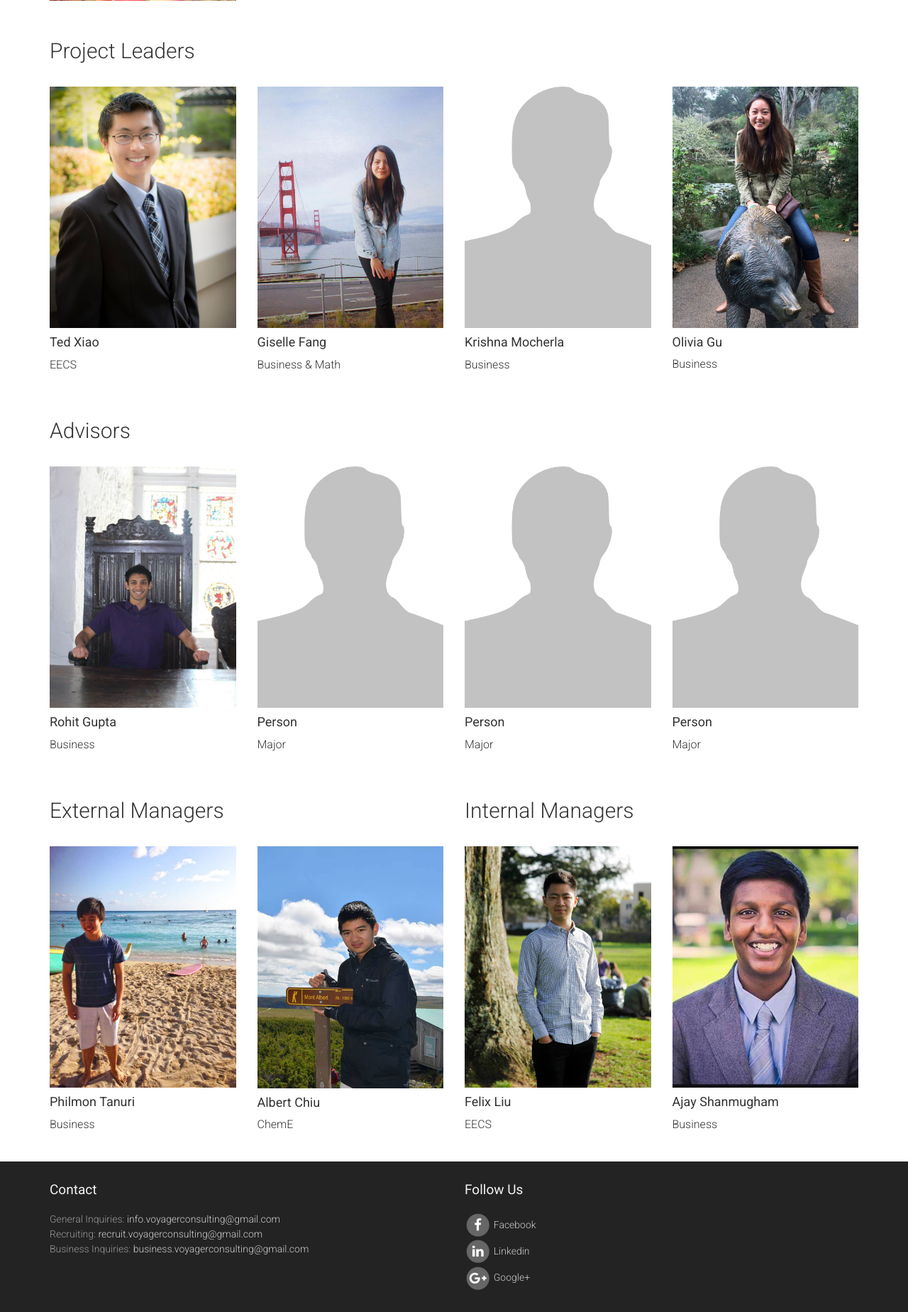
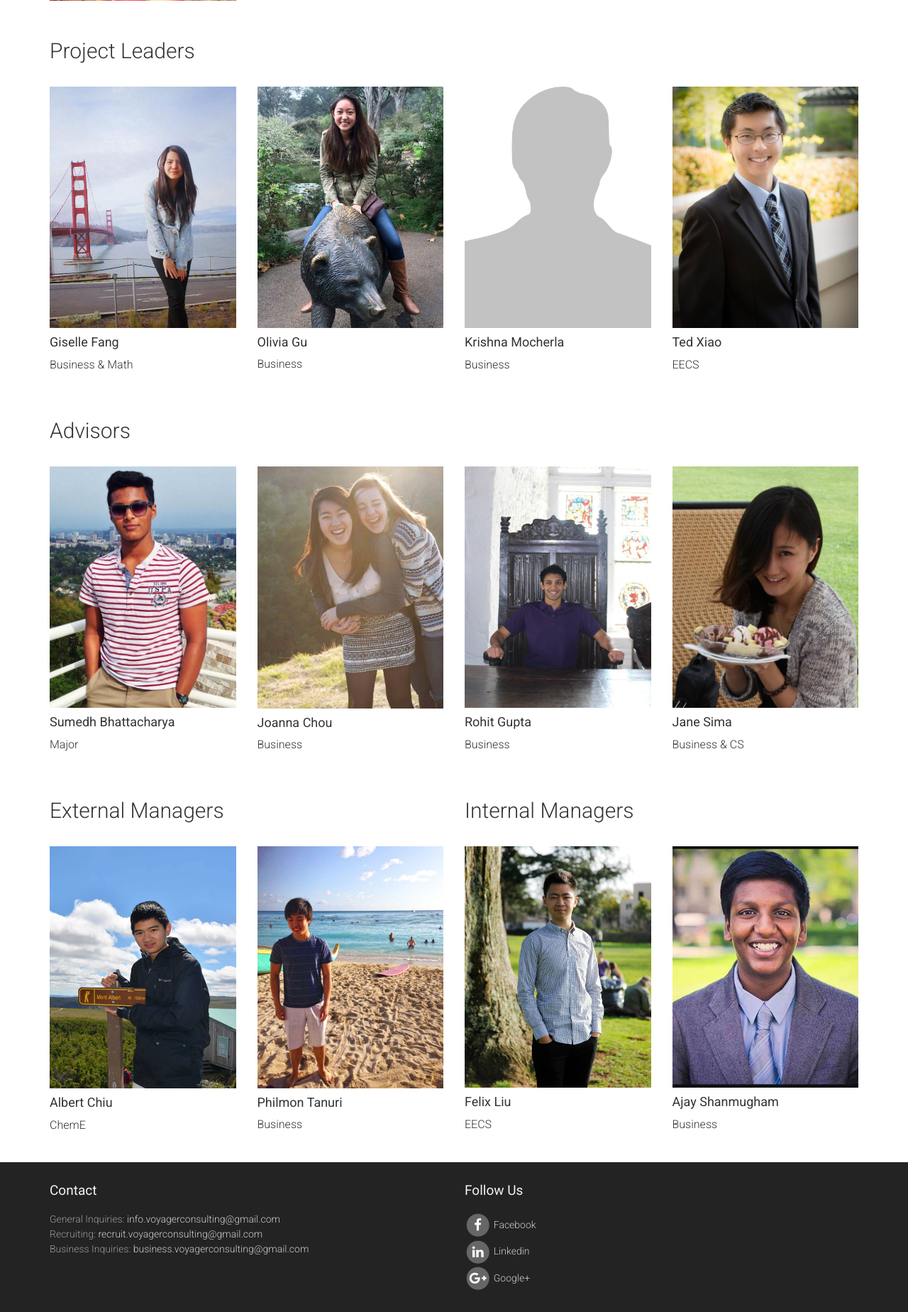
Before and after one commit to mttwng/vc, a PHP site: page /about.php in a window 1280 px wide, after a click on "Leadership". Shown: the part 1880-3728 px from the top of the page at 71% size. Run offline with PHP 8.4, Linux system fonts and the light colour scheme; some libraries are stand-ins or nearby versions.

Commit message:
Updated Leadership
added summedh and joanna

```diff
--- a/about.php
+++ b/about.php
@@ -202,15 +202,16 @@
 			<br>
 	      <div class="row">
 
-	      	<div class="col-xs-6 col-md-3">
-						<img src="assets/images/team/tedx.jpg" class="img" alt="Ted">
-						<h4>Ted Xiao</h4>
-						<p>EECS</p>
-					</div>
+
 			<div class="col-xs-6 col-md-3">
 				<img src="assets/images/team/gisellef.jpg" class="img" alt="Giselle">
 				<h4>Giselle Fang</h4>
 				<p>Business &amp; Math</p>
+			</div>
+			<div class="col-xs-6 col-md-3">
+				<img src="assets/images/team/oliviag.jpg" class="img" alt="Olivia">
+				<h4>Olivia Gu</h4>
+				<p>Business</p>
 			</div>
 			<div class="col-xs-6 col-md-3">
 				<img src="assets/images/team/grey-person.png" class="img" alt="Krishna">
@@ -218,9 +219,9 @@
 				<p>Business</p>
 			</div>
 			<div class="col-xs-6 col-md-3">
-						<img src="assets/images/team/oliviag.jpg" class="img" alt="Olivia">
-						<h4>Olivia Gu</h4>
-						<p>Business</p>
+				<img src="assets/images/team/tedx.jpg" class="img" alt="Ted">
+				<h4>Ted Xiao</h4>
+				<p>EECS</p>
 			</div>
 
 			</div>
@@ -231,26 +232,25 @@
 				<br>
 
 				<div class="row">
-
+					<div class="col-xs-6 col-md-3">
+						<img src="assets/images/team/sumedhb.jpg" class="img" alt="Sumedh">
+						<h4>Sumedh Bhattacharya</h4>
+						<p>Major</p>
+					</div>
+					<div class="col-xs-6 col-md-3">
+						<img src="assets/images/team/joannac.jpg" class="img" alt="Joanna">
+						<h4>Joanna Chou</h4>
+						<p>Business</p>
+					</div>
 					<div class="col-xs-6 col-md-3">
 						<img src="assets/images/team/rohitg.jpg" class="img" alt="Rohit">
 						<h4>Rohit Gupta</h4>
 						<p>Business</p>
 					</div>
 					<div class="col-xs-6 col-md-3">
-						<img src="assets/images/team/grey-person.png" class="img" alt="Person">
-						<h4>Person</h4>
-						<p>Major</p>
-					</div>
-					<div class="col-xs-6 col-md-3">
-						<img src="assets/images/team/grey-person.png" class="img" alt="Person">
-						<h4>Person</h4>
-						<p>Major</p>
-					</div>
-					<div class="col-xs-6 col-md-3">
-						<img src="assets/images/team/grey-person.png" class="img" alt="Person">
-						<h4>Person</h4>
-						<p>Major</p>
+						<img src="assets/images/team/janes.jpg" class="img" alt="Jane">
+						<h4>Jane Sima</h4>
+						<p>Business &amp; CS</p>
 					</div>
 
 				</div>
@@ -265,15 +265,16 @@
 						<div class="row">
 
 							<div class="col-md-6">
+								<img src="assets/images/team/albertc.jpg" class="img" alt="Albert">
+								<h4>Albert Chiu</h4>
+								<p>ChemE</p>
+							</div>
+							<div class="col-md-6">
 								<img src="assets/images/team/philmont.jpg" class="img" alt="Philmon">
 								<h4>Philmon Tanuri</h4>
 								<p>Business</p>
 							</div>
-							<div class="col-md-6">
-								<img src="assets/images/team/albertc.jpg" class="img" alt="Albert">
-								<h4>Albert Chiu</h4>
-								<p>ChemE</p>
-							</div>
+
 						</div>
 					</div>
 
--- a/assets/css/main.css
+++ b/assets/css/main.css
@@ -43,6 +43,19 @@ html, body {
 
 	background-repeat: no-repeat;
     background-attachment: fixed;
+}
+
+#front-tab {
+	color: #fff;
+}
+
+#front-tab:hover {
+	color: #333;
+	text-decoration: none;
+}
+
+#front-tab:focus {
+	text-decoration: none;
 }
 
 .head#about {
--- a/index.php
+++ b/index.php
@@ -5,7 +5,7 @@
 			<div class="row">
 				<h1 class="lead"><span>VOYAGER</span> CONSULTING</h1>
 				<h2 class="tagline">
-					Strategy Consultants <br><br> <i class="fa fa-angle-double-down"></i>
+					<a href="#jumbotron" id="front-tab"> Strategy Consultants <br><br> <i class="fa fa-angle-double-down"></i></a>
 				</h2>
 			</div>
 		</div>
@@ -22,7 +22,7 @@
 	<!-- /Intro-->
 
 	<!-- Highlights - jumbotron -->
-	<div class="jumbotron top-space">
+	<div class="jumbotron top-space" id="jumbotron">
 		<div class="container">
 
 			<div class="row">
```
Also changed, not shown: assets/js/front_script.js (+7 -0 lines), assets/images/bg.jpg, assets/images/team/joannac.jpg (added), assets/images/team/sumedhb.jpg. Lines whose indentation alone changed are shown as unchanged.
